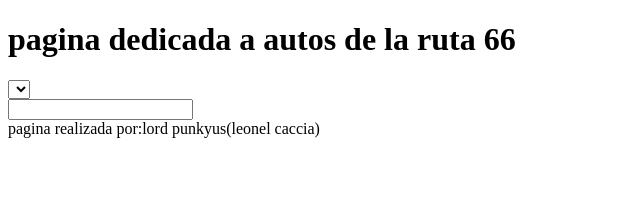
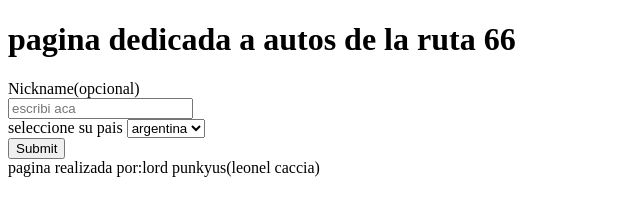
Before and after one commit to PankyFoxdieLeo/tarea_clase_3, a plain HTML site: page index.html in a window 1280 px wide. Shown: the whole page, without its empty margins (0-640 px from the left). Drawn offline with Linux system fonts and the light colour scheme.

Commit message:
Add files via upload
arreglo y agrego options

```diff
--- a/index.html
+++ b/index.html
@@ -10,9 +10,19 @@
     <header>
         <h1> pagina dedicada a autos de la ruta 66 </h1>
     </header>
-    <select name="pagina_autos" id="pagina"></select>
-    <form action="pagina menu principal.html" method="post" >
-        <input type="">
+    <label for="text">Nickname(opcional)</label>
+    <form action="#" method="post">
+        <input type="text" placeholder="escribi aca">
+    </form>
+    seleccione su pais
+    <select name="pais" id="pais">
+        <option value="arg"> argentina</option>
+        <option value="bra">brazil</option>
+        <option value="uru">uruguay</option>
+    </select>
+
+    <form action="pagina_menu_principal.html" method="post" >
+        <input type="submit">
         </form>
         <footer> pagina realizada por:lord punkyus(leonel caccia) </footer>
 </body>
```
